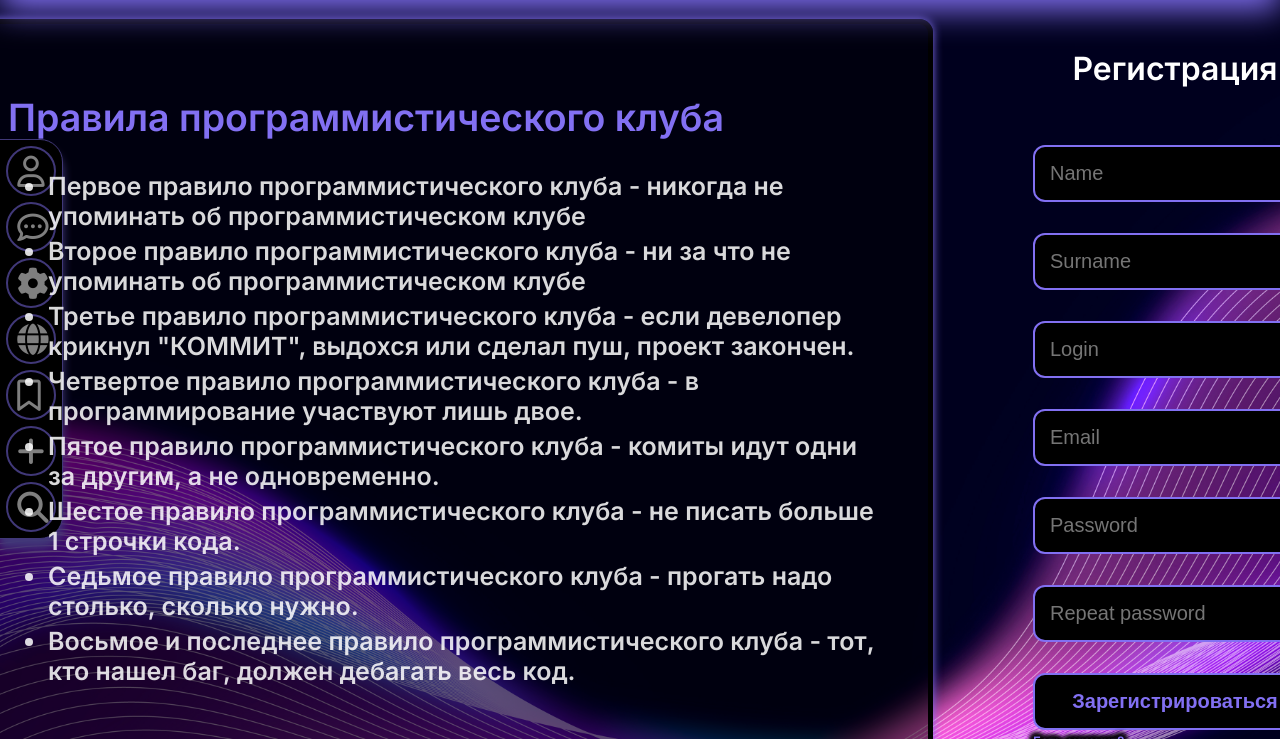
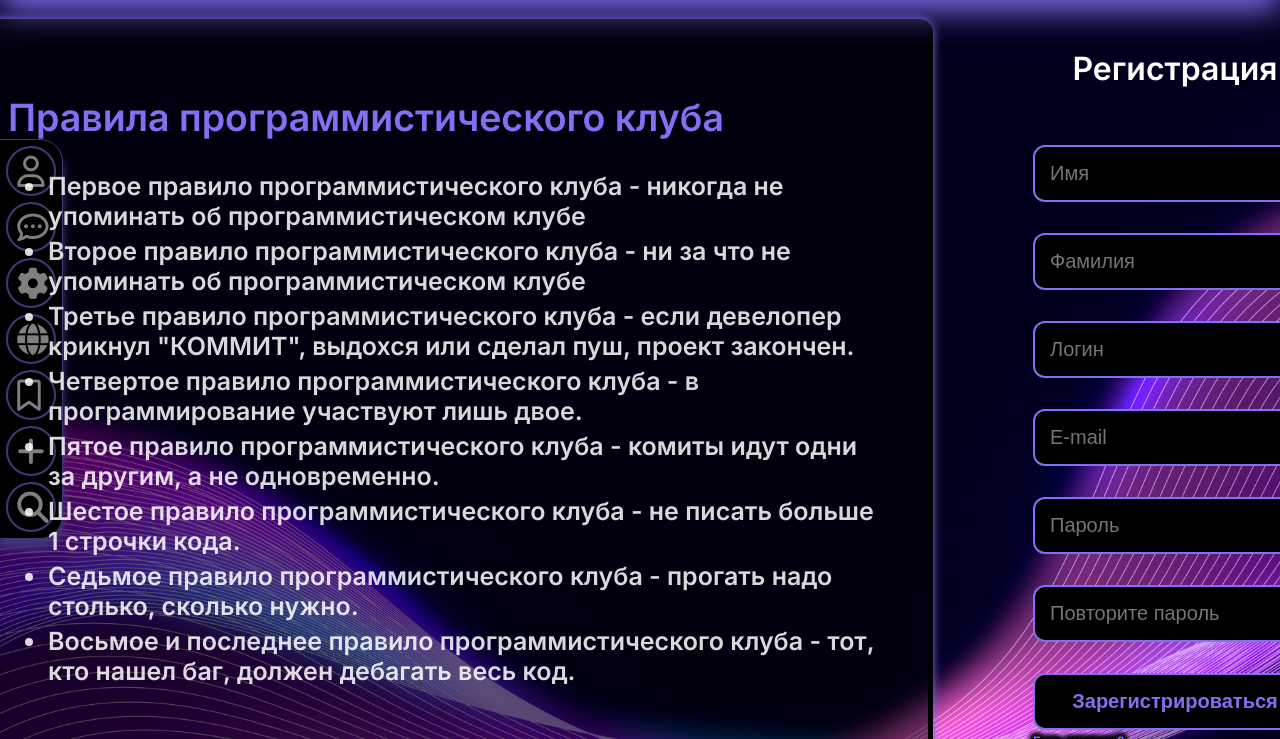
Before and after one commit to 101lLEOl101/Goodchat, a Django app: page /register/ in a window 1280 px wide. Shown: the part 61-800 px from the top of the page. Run offline with Django 4.2, Linux system fonts and the light colour scheme; some libraries are stand-ins or nearby versions.

Commit message:
перевел формы и ошибки на русский язык

```diff
--- a/main/static/css/reg-log.css
+++ b/main/static/css/reg-log.css
@@ -67,6 +67,8 @@
 .form-error{
     color:white;
     width: 284px;
+
+
 }
 
 .auth-link{
--- a/users/forms.py
+++ b/users/forms.py
@@ -8,7 +8,7 @@ class LoginForm(forms.Form):
         widget=forms.TextInput(
             attrs={
                 'class': 'form-input',
-                'placeholder': 'Username',
+                'placeholder': 'Логин',
             }
         )
     )
@@ -18,7 +18,7 @@ class LoginForm(forms.Form):
         widget=forms.PasswordInput(
             attrs={
                 'class': 'form-input',
-                'placeholder': 'Password',
+                'placeholder': 'Пароль',
             }
         )
     )
@@ -31,7 +31,7 @@ class RegistrationForm(forms.Form):
         widget=forms.TextInput(
             attrs={
                 'class': 'form-input',
-                'placeholder': 'Name'
+                'placeholder': 'Имя'
             }
         ),
         # help_text='Enter First Name',
@@ -42,7 +42,7 @@ class RegistrationForm(forms.Form):
         widget=forms.TextInput(
             attrs={
                 'class': 'form-input',
-                'placeholder': 'Surname'
+                'placeholder': 'Фамилия'
             }
         ),
         # help_text='Enter Last Name',
@@ -53,7 +53,7 @@ class RegistrationForm(forms.Form):
         widget=forms.TextInput(
             attrs={
                 'class': 'form-input',
-                'placeholder': 'Login'
+                'placeholder': 'Логин'
             }
         ),
         # help_text='Enter Username',
@@ -64,7 +64,7 @@ class RegistrationForm(forms.Form):
         widget=forms.EmailInput(
             attrs={
                 'class': 'form-input',
-                'placeholder': 'Email'
+                'placeholder': 'E-mail'
             }
         ),
         # help_text='Enter Email Address',
@@ -74,7 +74,7 @@ class RegistrationForm(forms.Form):
         widget=forms.PasswordInput(
             attrs={
                 'class': 'form-input',
-                'placeholder': 'Password'
+                'placeholder': 'Пароль'
             }
         ),
     )
@@ -83,7 +83,7 @@ class RegistrationForm(forms.Form):
         widget=forms.PasswordInput(
             attrs={
                 'class': 'form-input',
-                'placeholder': 'Repeat password'
+                'placeholder': 'Повторите пароль'
             }
         ),
     )
@@ -99,7 +99,7 @@ class RegistrationForm(forms.Form):
         password = self.cleaned_data['password']
         re_password = self.cleaned_data['re_password']
         if password != re_password:
-            raise forms.ValidationError('Passwords are not equal!')
+            raise forms.ValidationError('Пароли не совпадают!')
         return re_password
 
 
--- a/users/views.py
+++ b/users/views.py
@@ -72,8 +72,8 @@ def registration_page(request):
                     not_unique_fields = 'email'
 
                 message = f"""
-                User with this data is already registered,
-                check this fields: {not_unique_fields}.
+                Пользователь с таким именем уже существует
+                Посмотрите это поле: {not_unique_fields}.
                 """
 
                 context['message'] = message
@@ -112,7 +112,7 @@ def login_page(request):
                 return redirect('self-profile')
 
             context['message'] = """
-            Incorrect login or password - there is no user with such data
+            Неправильный логин или пароль
             """
             context['form'] = auth_form
 
```
Also changed, not shown: db.sqlite3.
